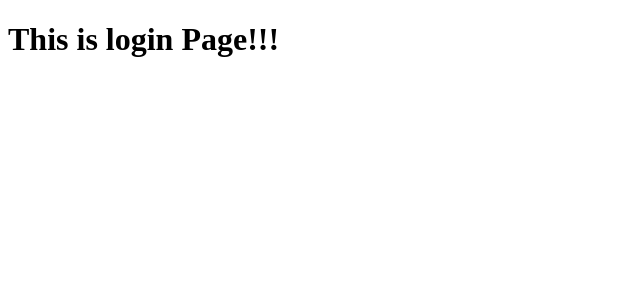
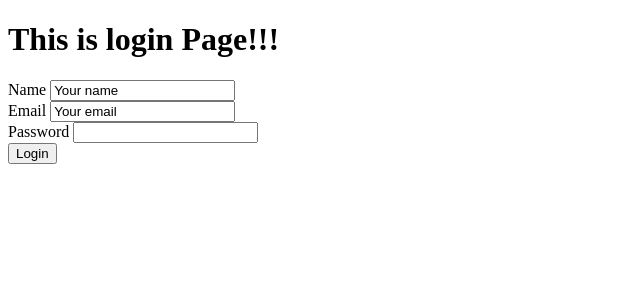
Before and after one commit to TzuHsienChiang/nodejsnew, a Node server app: template views/login.html in a window 1280 px wide. Shown: the top 300 px of the page, without its empty margins (0-640 px from the left). Run offline with Node 20, Linux system fonts and the light colour scheme; the template is opened without the code that fills it, so the values that code supplies are empty.

Commit message:
3-4 製作 login 頁面並處理 POST request（第三方套件 body-parser）

```diff
--- a/app.js
+++ b/app.js
@@ -1,8 +1,11 @@
+/*=======================================module require========================================*/
 // 第一個區塊 內建模組
 const path = require('path');
 
 // 第二個區塊 第三方模組(套件)
 const express = require('express');
+const bodyParser = require('body-parser'); //form 2step:：輸入指令安裝 body-parser，接著在 app.js 匯入該模組（body-parser）
+
 
 // 第三個區塊 自建模組
 
@@ -13,9 +16,8 @@ const app = express();
 
 
 /*=======================================middleware========================================*/
-/*----------在 HTML 使用靜態資源（img, css...）----------*/
-app.use(express.static(path.join(__dirname, 'publics')));
-/*----------處理權限----------*/
+
+/*----------處理權限區----------*/
 app.use((req, res, next) => { //app.use也是middleware，他們不是處理請求，而是權限，會寫在app.get前面，因為app.get執行完就會結束(res end)
 	console.log('Hello!');
     next();
@@ -25,25 +27,44 @@ app.use((req, res, next) => {
 	console.log('World!');
     next();
 });
-/*----------處理rq 以及 res----------*/
 
-app.get('/', (req, res) => { //app.get也是middleware，是處理請求回應
+//在 HTML 使用靜態資源（img, css...）//
+app.use(express.static(path.join(__dirname, 'publics')));
+
+//form 3step：輸入指令安裝 body-parser，接著在 app.js 匯入該模組（body-parser)，接著在 app.js 將 body-parser 設定為 middleware
+app.use(bodyParser.urlencoded({ extended: false }));
+
+/*----------處理rq 以及 res區----------*/
+
+app.get('/', (req, res) => {  //app.get也是middleware，是處理請求回應
         res.status(200) //網頁狀態碼 200代表請求成功 404就是fail
         .sendFile(path.join(__dirname, 'views', 'index.html'));
+});
+
 app.get('/login', (req, res) => {
     res.status(200)
         .sendFile(path.join(__dirname, 'views', 'login.html'));
-    });
+});
+
 app.get('/introduction', (req, res) => {
     res.status(200)
-        .sendFile(path.join(__dirname, 'views', 'introduction.html'));
+        .sendFile(path.join(__dirname, 'views', 'introduction.html'));//使用一個path的組合模組
     });
 
+//from 4step:我們可以透過下面的判斷式，在確定 email 和 password 欄位都有填寫後，將使用者導頁到根頁面。
+app.post('/login', (req, res) => {
+    const { email, password } = req.body;
+    console.log('Form Data:', req.body);
+    if (email && password) {
+        res.redirect('/');
+    } else {
+				console.log('欄位尚未填寫完成！')
+    }
 });
 
 
 
-/*=======================================監聽========================================*/
+/*=======================================監聽區========================================*/
 
 app.listen(3000, () => {
 	console.log('Web Server is running on port 3000');
--- a/package.json
+++ b/package.json
@@ -18,6 +18,7 @@
   },
   "homepage": "https://github.com/tomasysh/20220511-node-js-playbook#readme",
   "dependencies": {
+    "body-parser": "^1.20.0",
     "express": "^4.18.1"
   },
   "devDependencies": {
--- a/views/login.html
+++ b/views/login.html
@@ -8,6 +8,27 @@
 </head>
 <body>
     <h1>This is login Page!!!</h1>
+    <form action="/login" method="POST"> <!--form：1step-->
+        <div>
+            <label for="name">Name</label>
+            <input type="name" name="name" value="Your name" id="name">
+        </div>
+
+        <div>
+            <label for="email">Email</label>
+            <input type="email" name="email" value="Your email" id="email">
+        </div>
+
+        <div>
+            <label for="password">Password</label>
+            <input type="password" name="password" value="" id="password">
+        </div>
+
+        <button type="submit">Login</button>
+
+
+    </form>
+
 
 </body>
 </html>
```
Also changed, not shown: 1 other file.
